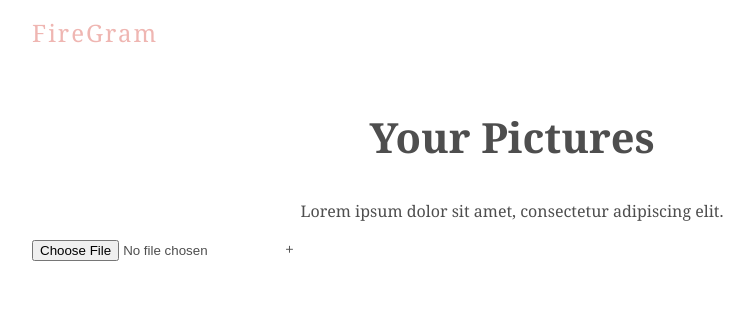
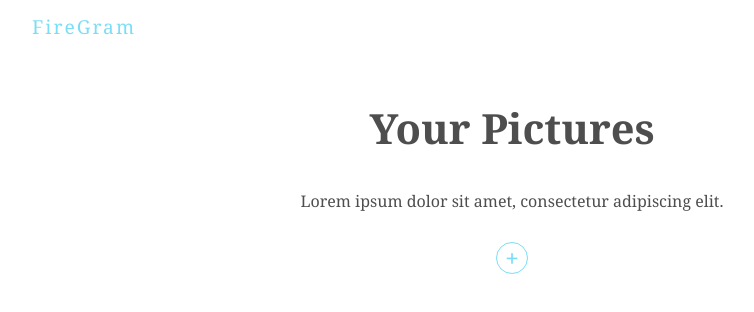
Before and after one commit to Ishan7Praneethan/fireact, a React (Create React App) app: page / in a window 1280 px wide. Shown: the top 312 px of the page, without its empty margins (128-882 px from the left). Built offline with nearby package versions, Linux system fonts and the light colour scheme.

Commit message:
added image loading bar

```diff
--- /dev/null
+++ b/src/components/ProgressBar.js
@@ -0,0 +1,18 @@
+import React, { useEffect } from "react";
+import useStorage from "../hooks/useStorage";
+
+const ProgressBar = ({ file, setFile }) => {
+  const { url, progress } = useStorage(file);
+  console.log(progress, url);
+
+  //useeffect to hide progressbar once upload completes and url sets
+  useEffect(() => {
+    if (url) {
+      setFile(null);
+    }
+  }, [url, setFile]);
+
+  return <div className="progress-bar" style={{ width: progress + "%" }}></div>;
+};
+
+export default ProgressBar;
--- a/src/components/UploadForm.js
+++ b/src/components/UploadForm.js
@@ -1,4 +1,5 @@
 import React, { useState } from "react";
+import ProgressBar from "./ProgressBar";
 
 const UploadForm = () => {
   const [file, setFile] = useState(null);
@@ -33,6 +34,7 @@
       <div className="output">
         {error && <div className="error"> {error} </div>}
         {file && <div> {file.name} </div>}
+        {file && <ProgressBar file={file} setFile={setFile} />}
       </div>
     </form>
   );
--- a/src/index.css
+++ b/src/index.css
@@ -1,7 +1,7 @@
 @import url('https://fonts.googleapis.com/css2?family=Noto+Serif:wght@400;700&display=swap');
 
 :root{
-  --primary: #efb6b2;
+  --primary: #7bdef7;
   --secondary: #4e4e4e;
   --error: #ff4a4a;
 }
@@ -17,7 +17,7 @@
 }
 .title h1{
   color: var(--primary);
-  font-size: 1.5rem;
+  font-size: 1.2rem;
   letter-spacing: 2px;
   font-weight: normal;
 }
@@ -30,12 +30,84 @@
 }
 
 /* upload form styles */
-
+form{
+  margin: 30px auto 10px;
+  text-align: center;
+}
+label input{
+  height: 0;
+  width: 0;
+  opacity: 0;
+}
+label{
+  display: block;
+  width: 30px;
+  height: 30px;
+  border: 1px solid var(--primary);
+  border-radius: 50%;
+  margin: 10px auto;
+  line-height: 30px;
+  color: var(--primary);
+  font-weight: bold;
+  font-size: 24px;
+}
+label:hover{
+  background: var(--primary);
+  color: white;
+}
+.output{
+  height: 60px;
+  font-size: 0.8rem;
+}
+.error{
+  color: var(--error);
+}
 
 /* progress bar styles */
-
+.progress-bar{
+  height: 5px;
+  background: var(--primary);
+  margin-top: 20px;
+}
 
 /* image grid styles */
-
+.img-grid{
+  margin: 20px auto;
+  display: grid;
+  grid-template-columns: 1fr 1fr 1fr;
+  grid-gap: 40px;
+}
+.img-wrap{
+  overflow: hidden;
+  height: 0;
+  padding: 50% 0;
+  /* padding controls height, will always be perfectly square regardless of width */
+  position: relative;
+  opacity: 0.8;
+}
+.img-wrap img{
+  min-width: 100%;
+  min-height: 100%;
+  max-width: 150%;
+  position: absolute;
+  top: 0;
+  left: 0;
+}
 
 /* modal styles */
+.backdrop{
+  position: fixed;
+  top: 0;
+  left: 0;
+  width: 100%;
+  height: 100%;
+  background: rgba(0,0,0,0.5);
+}
+.backdrop img{
+  display: block;
+  max-width: 60%;
+  max-height: 80%;
+  margin: 60px auto;
+  box-shadow: 3px 5px 7px rgba(0,0,0,0.5);
+  border: 3px solid white;
+}
```
